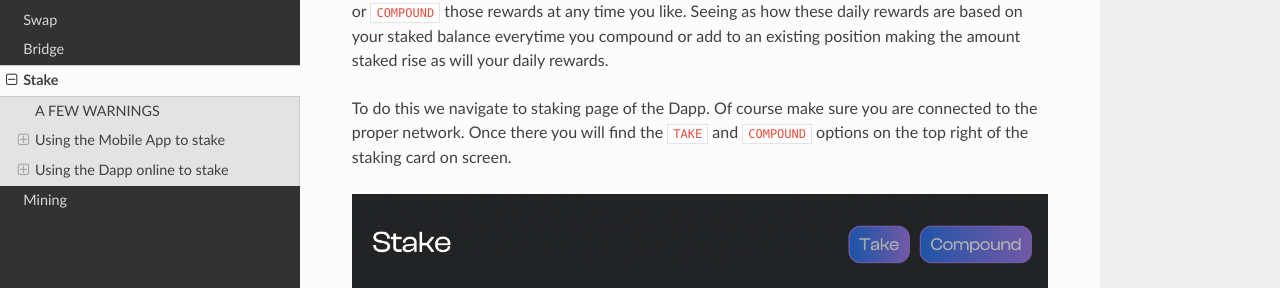
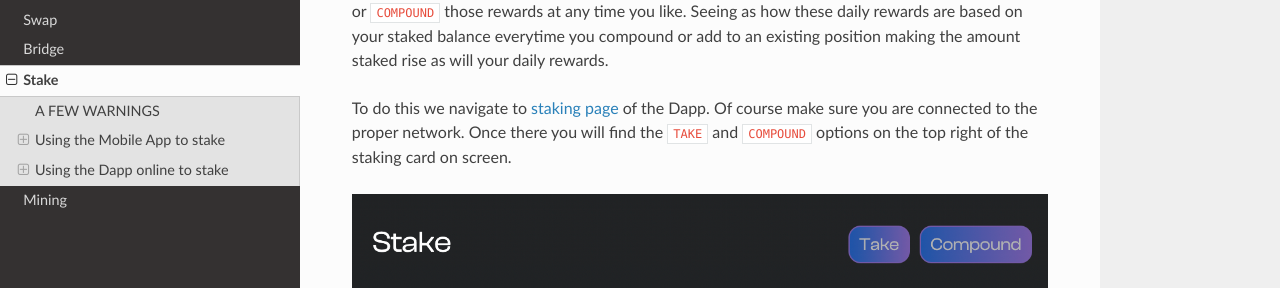
Before and after one commit to Civitas-Fundamenta/docs, an MkDocs documentation site: the page built from docs/Staking.md, in a window 1280 px wide and 900 px high, scrolled down 6747 px. Shown: the part 159-447 px from the top of the window. Built offline with MkDocs 1.6.1, drawn with Linux system fonts in a browser that asks for light colours; nearby versions of some CDN libraries; some of the changed lines change nothing that is shown.

Commit message:
one more thing

```diff
--- a/docs/Staking.md
+++ b/docs/Staking.md
@@ -89,7 +89,7 @@ Once you click the stake button the all so familiar MetaMask confirmation modal
 
 Compounding is absolutely the best thing to do if your goal is to grow your stake as much as possible.  Rewards accrue for your position every 24 hours and you will have access to either `TAKE` or `COMPOUND` those rewards at any time you like.  Seeing as how these daily rewards are based on your staked balance everytime you compound or add to an existing position making the amount staked rise as will your daily rewards.
 
-To do this we navigate to staking page of the Dapp.  Of course make sure you are connected to the proper network. Once there you will find the `TAKE` and `COMPOUND` options on the top right of the staking card on screen.
+To do this we navigate to [staking page](https://app.fundamenta.network/?#/stake) of the Dapp.  Of course make sure you are connected to the proper network. Once there you will find the `TAKE` and `COMPOUND` options on the top right of the staking card on screen.
 
 ![take_compound](img/take_compound.png){: stytle="width:350px;display: block; margin: 0 auto"}
 
```
